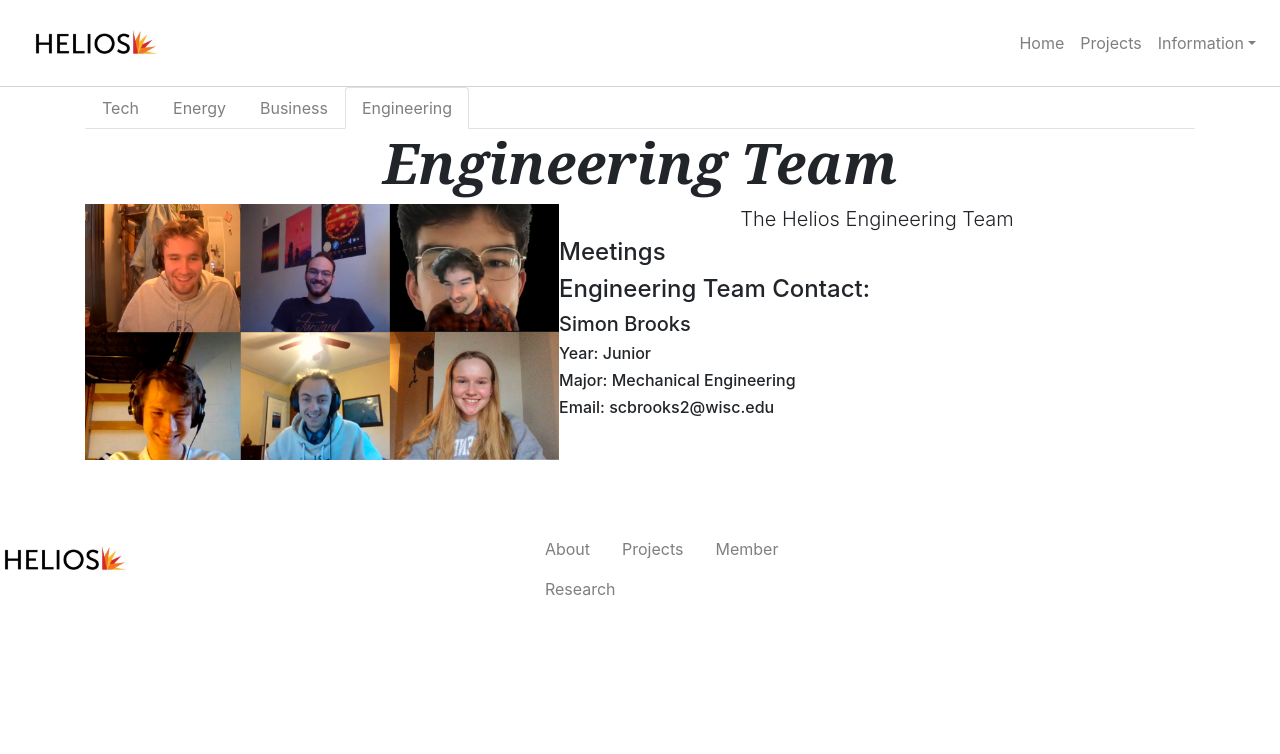
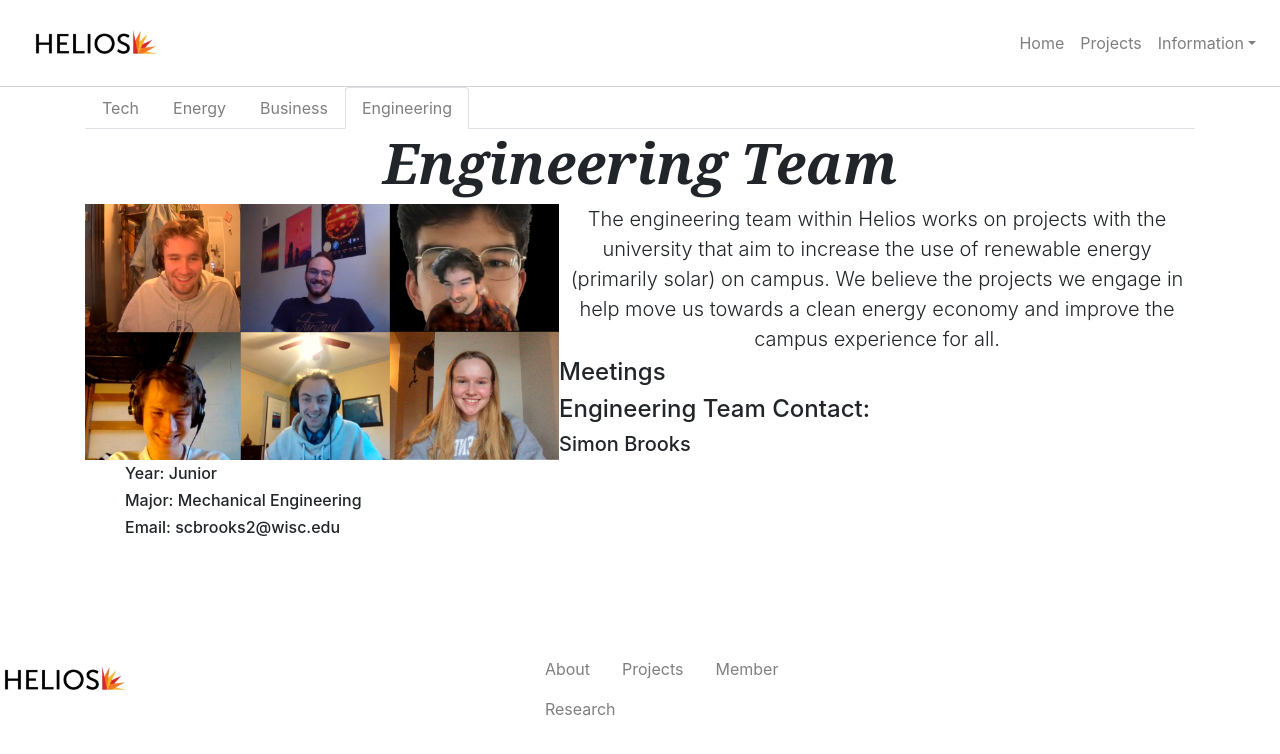
Before and after one commit to jstarfeldt/HeliosTechTeam, a React (Create React App) app: page /member in a window 1280 px wide. Both pictures are taken after a click on the tab "Engineering". Shown: the top 754 px of the page. Built offline with nearby package versions, Linux system fonts and the light colour scheme.

Commit message:
add react componenets and team description

```diff
--- a/package.json
+++ b/package.json
@@ -11,12 +11,14 @@
     "node-sass": "^4.14.1",
     "plotly.js": "^1.56.0",
     "react": "^16.13.1",
+    "react-add-to-calendar-hoc": "^1.0.10",
     "react-bootstrap": "^1.3.0",
+    "react-calendar": "^3.3.1",
     "react-dom": "^16.13.1",
     "react-plotly.js": "^2.5.0",
     "react-router-dom": "^5.2.0",
-    "react-scripts": "^3.4.3"
-
+    "react-scripts": "^3.4.3",
+    "react-select": "^4.2.1"
   },
   "scripts": {
     "start": "react-scripts start",
--- a/src/Page/Member/Member.jsx
+++ b/src/Page/Member/Member.jsx
@@ -154,7 +154,11 @@ export default function Member() {
           <div class="text-center">
             <h1 class="display-4 font-italic">Engineering Team</h1>
             <Image className="m-auto" fluid src={require("../../static/images/techteam.jpg")}/>
-            <p className="lead my-1"> The Helios Engineering Team</p>
+            <p className="lead my-1">
+              The engineering team within Helios works on projects with the university that aim to increase
+              the use of renewable energy (primarily solar) on campus. We believe the projects we engage in
+              help move us towards a clean energy economy and improve the campus experience for all.
+            </p>
           </div>
           <div>
             <p class="h4">Meetings</p>
```
Also changed, not shown: 1 other file (tests, documents, lock files or other folders).
